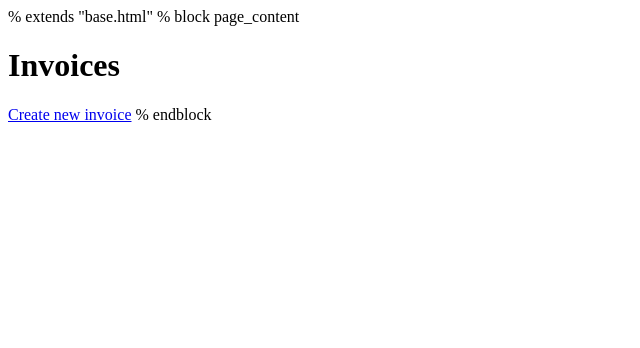
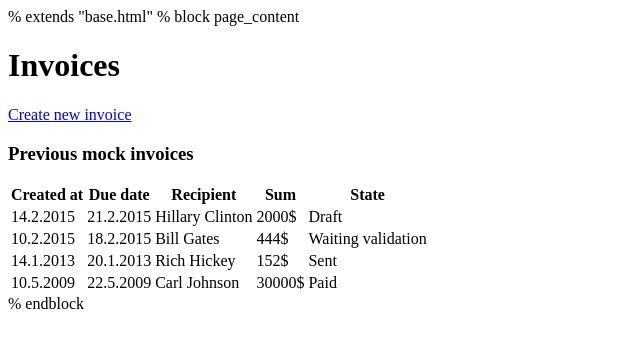
Before and after one commit to koodilehto/koodilehto-intra, a Python web app: template app/templates/invoice/main.html in a window 1280 px wide. Shown: the top 348 px of the page, without its empty margins (0-640 px from the left). Run offline with Jinja, Linux system fonts and the light colour scheme; the template is opened without the code that fills it, so the values that code supplies are empty; some libraries are stand-ins or nearby versions.

Commit message:
Table styling for previous invoices.

```diff
--- a/app/templates/invoice/main.html
+++ b/app/templates/invoice/main.html
@@ -6,6 +6,47 @@
 
 <a class="btn btn-default" href="{{url_for('invoice.generator')}}">Create new invoice</a>
 
+<div class="table-responsive">
+  <h3>Previous mock invoices</h3>
+  <table class="table table-hover">
+    <tr>
+      <th>Created at</th>
+      <th>Due date</th>
+      <th>Recipient</th>
+      <th>Sum</th>
+      <th>State</th>
+    </tr>
+    <tr>
+      <td>14.2.2015</td>
+      <td>21.2.2015</td>
+      <td>Hillary Clinton</td>
+      <td>2000$</td>
+      <td>Draft</td>
+    </tr>
+    <tr>
+      <td>10.2.2015</td>
+      <td>18.2.2015</td>
+      <td>Bill Gates</td>
+      <td>444$</td>
+      <td>Waiting validation</td>
+    </tr>
+    <tr>
+      <td>14.1.2013</td>
+      <td>20.1.2013</td>
+      <td>Rich Hickey</td>
+      <td>152$</td>
+      <td>Sent</td>
+    </tr>
+    <tr>
+      <td>10.5.2009</td>
+      <td>22.5.2009</td>
+      <td>Carl Johnson</td>
+      <td>30000$</td>
+      <td>Paid</td>
+    </tr>
+  </table>
+</div>
+
 <!-- TODO show table of previous invoices with links to invoice details page -->
 
 
```
